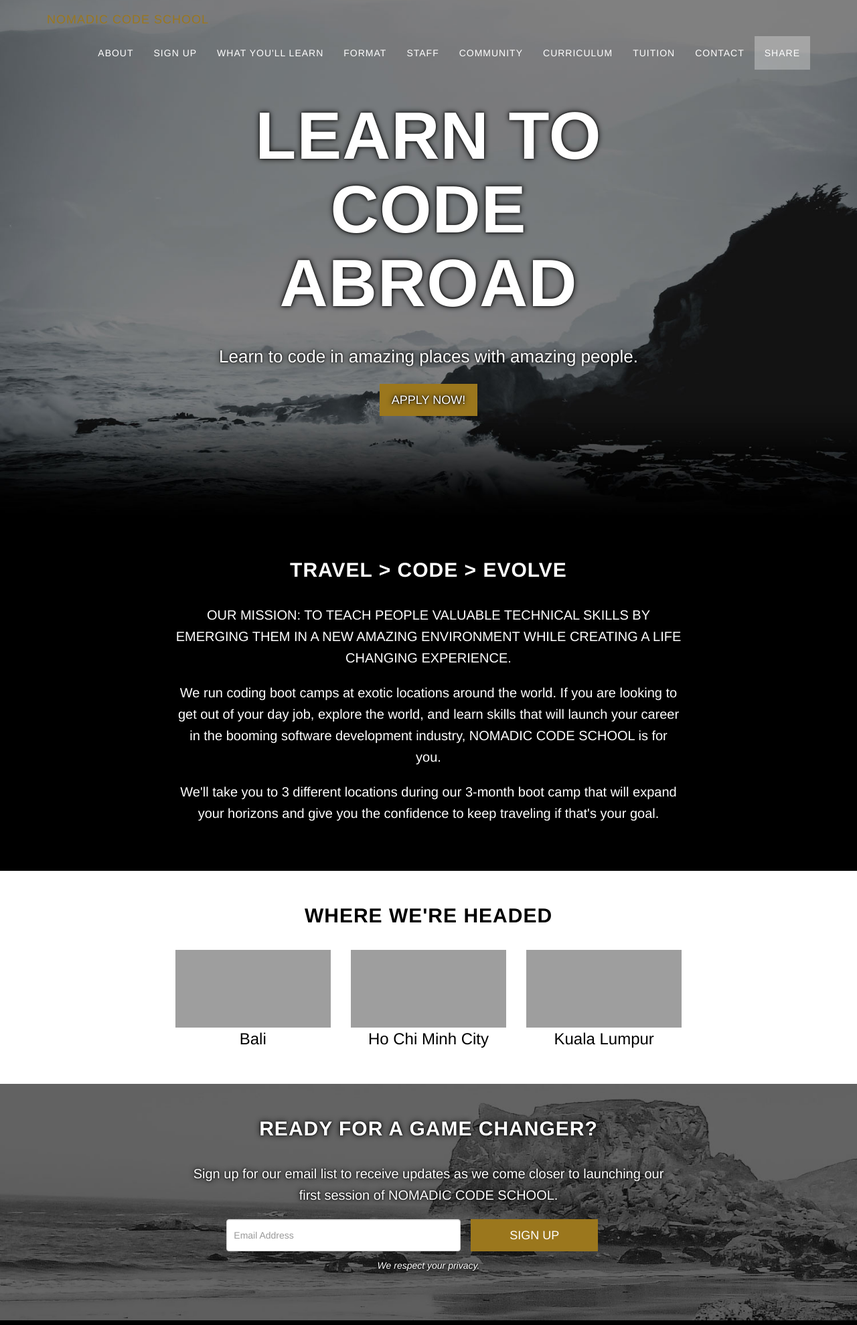
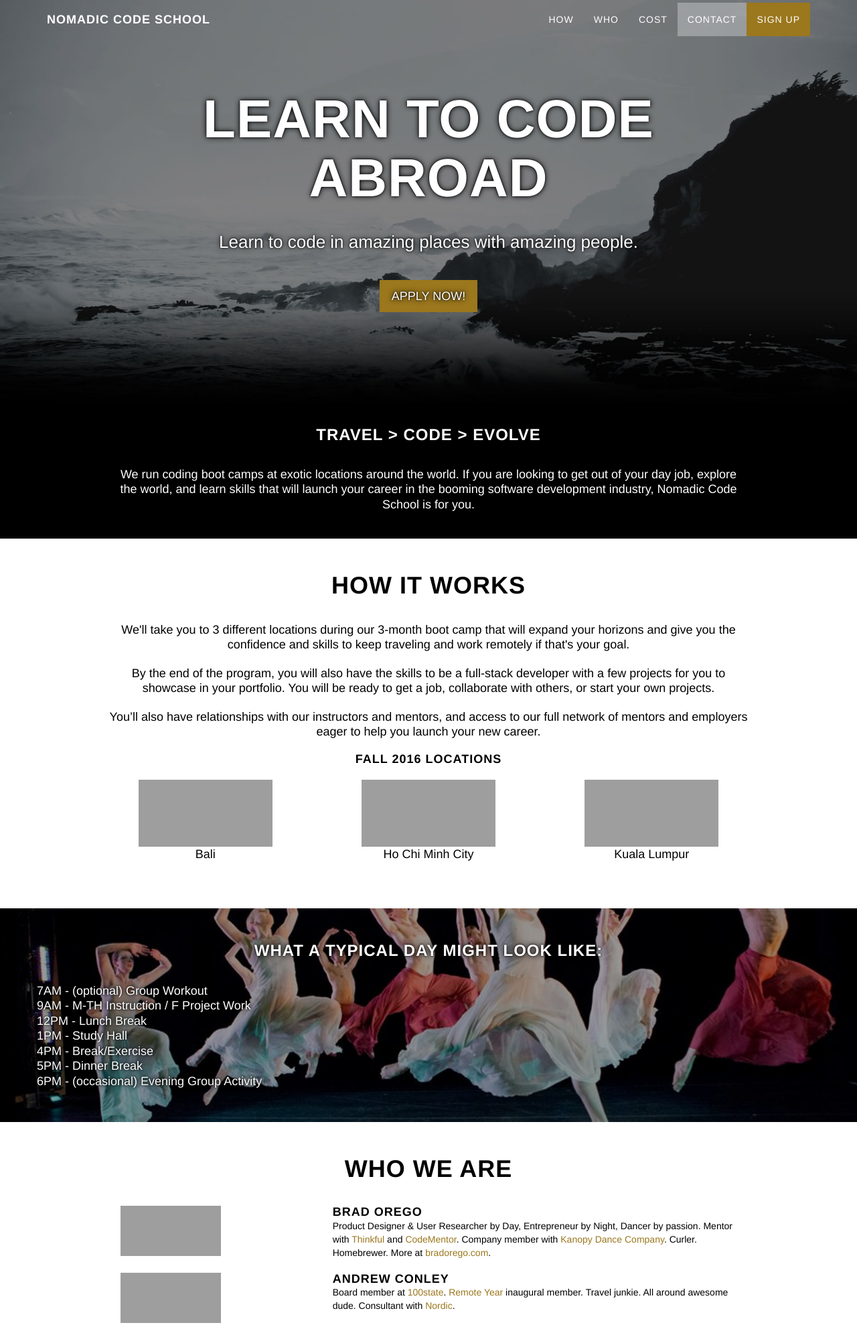
Before and after one commit to bradorego/nomadic-code-school, a website: page index.html in a window 1280 px wide. Shown: the part 16-1994 px from the top of the page at 67% size. Drawn offline with Linux system fonts and the light colour scheme; grey boxes are pictures that could not be loaded.

Commit message:
updating content, some style tweaks

```diff
--- a/index.html
+++ b/index.html
@@ -37,10 +37,10 @@
     <div class="container">
       <div class="navbar-header">
         <button type="button" class="navbar-toggle" data-toggle="collapse" data-target=".navbar-main-collapse">
-                  Menu <i class="fa fa-bars"></i>
+          <i class="fa fa-bars"></i>
         </button>
         <a class="navbar-brand page-scroll" href="#page-top">
-                  <span class="light text-primary">Nomadic Code School</span>
+          <span>Nomadic Code School</span>
         </a>
       </div>
 
@@ -48,39 +48,12 @@
       <div class="collapse navbar-collapse navbar-right navbar-main-collapse">
         <ul class="nav navbar-nav">
           <!-- Hidden li included to remove active class from about link when scrolled up past about section -->
-                  <li class="hidden">
-                      <a href="#page-top"></a>
-                  </li>
-                  <li>
-                      <a class="page-scroll" href="#about">About</a>
-                  </li>
-                  <li>
-                      <a class="page-scroll primary" href="#join">Sign Up</a>
-                  </li>
-                  <li>
-                      <a class="page-scroll primary" href="#learn">What You'll Learn</a>
-                  </li>
-                  <li>
-                      <a class="page-scroll primary" href="#format">Format</a>
-                  </li>
-                  <li>
-                      <a class="page-scroll primary" href="#staff">Staff</a>
-                  </li>
-                  <li>
-                      <a class="page-scroll primary" href="#community">Community</a>
-                  </li>
-                  <li>
-                      <a class="page-scroll primary" href="#curriculum">Curriculum</a>
-                  </li>
-                  <li>
-                      <a class="page-scroll primary" href="#tuition">Tuition</a>
-                  </li>
-                  <li>
-                      <a class="page-scroll primary" href="#contact">Contact</a>
-                  </li>
-                  <li>
-                      <a class="page-scroll primary" href="#share">Share</a>
-                  </li>
+          <li class="hidden"><a href="#page-top"></a></li>
+          <li><a class="page-scroll" href="#how">How</a></li>
+          <li><a class="page-scroll" href="#who">Who</a></li>
+          <li><a class="page-scroll" href="#cost">Cost</a></li>
+          <li><a class="page-scroll" href="#contact">Contact</a></li>
+          <li class="button"><a class="page-scroll" href="" onclick="event.preventDefault();window.alert('Sign Up Form');">Sign Up</a></li>
         </ul>
       </div>
       <!-- /.navbar-collapse -->
@@ -93,10 +66,10 @@
     <div class="intro-body bg-image">
       <div class="container">
         <div class="row">
-          <div class="col-md-8 col-md-offset-2">
+          <div class="col-md-10 col-md-offset-1">
             <h1 class="brand-heading">Learn to Code Abroad</h1>
             <p class="intro-text">Learn to code in amazing places with amazing people.</p>
-            <a href="#about" class="btn btn-default btn-lg page-scroll">
+            <a href="" class="btn btn-default btn-lg page-scroll" onclick="event.preventDefault(); window.alert('Sign Up Form');">
               Apply Now!
             </a>
           </div>
@@ -106,79 +79,47 @@
   </header>
 
   <!-- About Section -->
-  <section id="about" class="container content-section text-center">
   <div class="row">
-      <div class="col-lg-8 col-lg-offset-2">
-        <h2>Travel > Code > Evolve</h2>
-        <p>OUR MISSION: TO TEACH PEOPLE VALUABLE TECHNICAL SKILLS BY EMERGING THEM IN A NEW AMAZING ENVIRONMENT WHILE CREATING A LIFE CHANGING EXPERIENCE.</p>
-        <p>We run coding boot camps at exotic locations around the world. If you are looking to get out of your day job, explore the world, and learn skills that will launch your career in the booming software development industry, NOMADIC CODE SCHOOL is for you.</p>
-        <p>We'll take you to 3 different locations during our 3-month boot camp that will expand your horizons and give you the confidence to keep traveling if that's your goal.</p>
-      </div>
+    <section class="container subsection text-center">
+      <div class="col-lg-10 col-lg-offset-1">
+        <h3>Travel > Code > Evolve</h3>
+        <p>We run coding boot camps at exotic locations around the world. If you are looking to get out of your day job, explore the world, and learn skills that will launch your career in the booming software development industry, Nomadic Code School is for you.</p>
       </div>
     </section>
+  </div>
   <!-- Where To Section -->
-  <div class="bg-light">
-    <section id="where" class="container content-section text-center">
+  <div class="bg-light" id="how">
+    <section class="container content-section text-center">
       <div class="row">
-        <div class="col-lg-8 col-lg-offset-2">
-          <h2>Where We're Headed</h2>
+        <div class="col-md-10 col-md-offset-1">
+          <h1>How It Works</h1>
+          <p>We'll take you to 3 different locations during our 3-month boot camp that will expand your horizons and give you the confidence and skills to keep traveling and work remotely if that's your goal.</p>
+          <p>By the end of the program, you will also have the skills to be a full-stack developer with a few projects for you to showcase in your portfolio. You will be ready to get a job, collaborate with others, or start your own projects.</p>
+          <p>You’ll also have relationships with our instructors and mentors, and access to our full network of mentors and employers eager to help you launch your new career.</p>
+          <h4>Fall 2016 Locations</h4>
           <div class="row cities">
             <div class="col-sm-4">
               <img src="http://placekitten.com/g/200/100" />
-              Bali
+              <p>Bali</p>
             </div>
             <div class="col-sm-4">
               <img src="http://placekitten.com/g/200/100" />
-              Ho Chi Minh City
+              <p>Ho Chi Minh City</p>
             </div>
             <div class="col-sm-4">
               <img src="http://placekitten.com/g/200/100" />
-              Kuala Lumpur
+              <p>Kuala Lumpur</p>
             </div>
           </div>
         </div>
       </div>
     </section>
   </div>
-
-  <!-- Sign Up Section -->
-  <div class="bg-image" style="background-image:url('../img/downloads-bg.jpg');">
-    <section id="join" class="content-section text-center">
+  <div class="content-section bg-image typical">
     <div class="container">
-        <div class="col-lg-8 col-lg-offset-2">
-          <h2>Ready for a Game Changer?</h2>
-          <p>Sign up for our email list to receive updates as we come closer to launching our first session of NOMADIC CODE SCHOOL.</p>
-          <form class="form-inline row">
-            <div class="form-group col-sm-6 col-sm-offset-1">
-              <label class="sr-only" for="exampleInputEmail3">Email Address</label>
-              <input type="email" class="form-control" id="exampleInputEmail3" placeholder="Email Address">
-            </div>
-            <button type="submit" class="btn btn-default btn-lg col-sm-3">Sign Up</button>
-          </form>
-          <p class="disclaimer">We respect your privacy.</p>
-        </div>
-      </div>
-    </section>
-  </div>
-
-  <!-- Learn Section -->
-  <section id="learn" class="content-section text-center">
-    <div class="container">
-      <div class="col-lg-8 col-lg-offset-2">
-        <h2>What You Will Learn</h2>
-        <p>On day one, you will start with the basics by literally creating your first webpage via a text editor. You will learn front end development, building a variety of browser-based applications, and you will dig into the back end and build server side apps using NodeJS, ExpressJS, MongoDB, and host them on Amazon Web Services.</p>
-        <p>By the end of the program, you will have the skills to be a full-stack, MEAN (MongoDB, ExpressJS, AWS, and NodeJS) developer and even a couple completed projects for you to showcase in your portfolio. You will be ready to get a job, collaborate with others, and start your own projects.</p>
-      </div>
-    </div>
-  </section>
-
-  <!-- Format Section -->
-  <div class="bg-image" style="background-image:url('../img/test1.jpg');">
-    <section id="format" class="content-section text-center">
-      <div class="container">
-        <div class="col-lg-8 col-lg-offset-2">
-          <h2>What Does A Day Look Like?</h2>
-          <div class="text-left">
+      <h3>What a typical day might look like:</h3>
+      <div class="row">
+        <div class="text-left no-margin">
           <p>7AM - (optional) Group Workout</p>
           <p>9AM - M-TH Instruction / F Project Work</p>
           <p>12PM - Lunch Break</p>
@@ -189,21 +130,20 @@
         </div>
       </div>
     </div>
-    </section>
   </div>
 
   <!-- Staff Section -->
-  <section id="staff" class="content-section text-center bg-light">
+  <section id="who" class="content-section text-center bg-light who">
     <div class="container">
-      <div class="col-lg-8 col-lg-offset-2">
-        <h2>Staff</h2>
+      <div class="col-md-10 col-md-offset-1">
+        <h1>Who We Are</h1>
         <div class="row">
           <div class="col-sm-4">
             <img src="http://placekitten.com/150/75" />
           </div>
           <div class="col-sm-8">
-            <h3>Brad Orego</h3>
-            Product Designer & User Researcher by Day, Entrepreneur by Night, Dancer by passion. Mentor with Thinkful. Company member with Kanopy Dance Company. Curler. Homebrewer. More at bradorego.com.
+            <h4>Brad Orego</h4>
+            Product Designer & User Researcher by Day, Entrepreneur by Night, Dancer by passion. Mentor with <a href="https://www.thinkful.com" target="_blank">Thinkful</a> and <a href="https://www.codementor.io/" target="_blank">CodeMentor</a>. Company member with <a href="http://kanopydance.org" target="_blank">Kanopy Dance Company</a>. Curler. Homebrewer. More at <a href="https://bradorego.com" target="_blank">bradorego.com</a>.
           </div>
         </div>
         <div class="row">
@@ -211,53 +151,22 @@
             <img src="http://placekitten.com/150/75" />
           </div>
           <div class="col-sm-8">
-            <h3>Andrew Conley</h3>
-            Board member at 100state. Remote Year inaugural member. Travel junkie. All around awesome dude. Consultant with Nordic.
+            <h4>Andrew Conley</h4>
+            Board member at <a href="https://100state.com" target="_blank">100state</a>. <a href="http://remoteyear.com" target="_blank">Remote Year</a> inaugural member. Travel junkie. All around awesome dude. Consultant with <a href="https://www.nordicwi.com/" target="_blakn">Nordic</a>.
           </div>
         </div>
-        <p>Are you a battle hardened hacker looking to travel the world and share your knowledge with other like-minded, eager, excited individuals? We would love to have you! Shoot us an email and let's get the conversation started.</p>
-      </div>
-    </div>
-  </section>
-
-  <!-- Community Section -->
-  <section id="community" class="content-section text-center bg-image" style="background-image:url('../img/test2.jpg');">
-    <div class="container">
-      <div class="col-lg-8 col-lg-offset-2">
-        <h2>The Community</h2>
-        <p>On day one, you will start with the basics by literally creating your first webpage via a text editor. You will learn front end development, building a variety of browser-based applications, and you will dig into the back end and build server side apps using NodeJS, ExpressJS, MongoDB, and host them on Amazon Web Services.</p>
-        <p>By the end of the program, you will have the skills to be a full-stack, MEAN (MongoDB, ExpressJS, AWS, and NodeJS) developer and even a couple completed projects for you to showcase in your portfolio. You will be ready to get a job, collaborate with others, and start your own projects.</p>
-      </div>
-    </div>
-  </section>
-
-  <!-- Curriculum Section -->
-  <section id="curriculum" class="content-section text-center bg-light">
-    <div class="container">
-      <div class="col-lg-8 col-lg-offset-2">
-        <h2>MEAN Stack Boot Camp</h2>
-        <div class="text-left">
-          <p>Week 1: Get you setup/the basics</p>
-          <p>Week 2: Learning about the DOM/HTML Basics</p>
-          <p>Week 3: Intro to JavaScript</p>
-          <p>Week 4: Intro to Frameworks</p>
-          <p>Week 5 -6: Advanced Frameworks/ MVC</p>
-          <p>Week 7: Backend Coding with Node</p>
-          <p>Week 8 Backend Frameworks ExpressJS</p>
-          <p>Week 9: Databases 101 MongoDB</p>
-          <p>Week 10: Intro to Dev Ops</p>
-          <p>Week 11 - 12: Final Projects/Demo Day</p>
-        </div>
+        <p>Are you a battle hardened hacker looking to travel the world and share your knowledge with other like-minded, eager, excited individuals? We would love to hear from you! <a href="mailto:hello@nomadiccodeschool.com" target="_blank">Shoot us an email</a> and let's get the conversation started.</p>
       </div>
     </div>
   </section>
 
   <!-- Tuition Section -->
-  <section id="tuition" class="content-section text-center">
+  <section id="cost" class="content-section text-center">
     <div class="container">
-      <div class="col-lg-8 col-lg-offset-2">
-        <h2>Pricing</h2>
-        <p>Sounds amazing. So how much does it cost?<p>
+      <div class="col-md-10 col-md-offset-1">
+        <h1>Pricing</h1>
+        <div class="text-left">
+          <p>Sounds amazing. So how much does it cost?</p>
           <p>Right now, you pay $15,000 for the entire program. That includes:</p>
           <ul>
             <li>Half-week orientation to shake off jet lag, relax, meet your cohort, and get ready for class.</li>
@@ -272,13 +181,14 @@
           <p>We'll let you compare the total cost and what's included with some of the other (conventional) code schools out there.</p>
         </div>
       </div>
+    </div>
   </section>
 
   <!-- Contact Section -->
-  <div class="bg-image" style="background-image:url('../img/test3.jpg');">
+  <div class="bg-image contact">
     <section id="contact" class="container content-section text-center">
       <div class="row">
-        <div class="col-lg-8 col-lg-offset-2">
+        <div class="col-md-10 col-md-offset-1">
           <h2>Contact Us</h2>
           <div class="controls text-left">
             <div class="row">
@@ -326,7 +236,7 @@
   <!-- Share Section -->
   <section id="share" class="content-section text-center bg-light">
     <div class="container">
-      <div class="col-lg-8 col-lg-offset-2">
+      <div class="col-md-10 col-md-offset-1">
         <h2>Get the Word Out</h2>
         <p>Whether you now someone looking to get out and explore the world while learning a new set of skills or you just like what were doing and want to shout it out please feel free to share NOMADIC CODE SCHOOL with the world.</p>
         <ul class="list-inline banner-social-buttons">
--- a/less/format.less
+++ /dev/null
@@ -1,6 +0,0 @@
-#format,
-#curriculum {
-  p {
-    margin: 0;
-  }
-}
--- a/less/grayscale.less
+++ b/less/grayscale.less
@@ -3,8 +3,12 @@
 @import "navbar.less";
 @import "intro.less";
 @import "where.less";
-@import "format.less";
 @import "join.less";
+@import "who.less";
+
+///////////////////////////////
+// custom
+///////////////////////////////
 
 .text-primary {
   color: @primary;
@@ -16,19 +20,71 @@
   margin-top: 10px;
 }
 
+.no-margin {
+  margin: 0;
+  *, p {
+    margin: 0;
+  }
+}
+
+.nav {
+  li.button {
+    background: @primary;
+    a {
+      &:active,
+      &:hover,
+      &:focus {
+        color: white;
+      }
+    }
+  }
+}
+
+
 .bg-light {
   background: white;
   color: black;
 }
 
 .bg-image {
-  background-size: cover;
-  background-position: center center;
-  background-repeat: no-repeat;
+  position: relative;
+  &:after {
+    content: ' ';
+    display: block;
+    position: absolute;
+    left: 0;
+    top: 0;
+    width: 100%;
+    height: 100%;
+    z-index: -1;
+    opacity: 0.6;
+    background-repeat: no-repeat;
+    background-position: center center;
+    -ms-background-size: cover;
+    -o-background-size: cover;
+    -moz-background-size: cover;
+    -webkit-background-size: cover;
+    background-size: cover;
+  }
+  &.typical {
+    &:after {
+      background-image: url('../img/test1.jpg');
+    }
+  }
+  &.contact {
+    &:after {
+      background-image:url('../img/test3.jpg');
+    }
+  }
   .container {
     text-shadow: 0px 0px 3px black,0px 0px 8px black;
+    opacity: 1;
   }
 }
+
+//////////////////////////////////////
+// from template
+//////////////////////////////////////
 
 body {
   width: 100%;
@@ -56,14 +112,17 @@
   letter-spacing: 1px;
 }
 
+h4 {
+  margin-bottom: 20px;
+}
+
 p {
   margin: 0 0 15px;
-  font-size: 18px;
-  line-height: 1.5;
+  font-size: 14px;
+  line-height: 1.25;
   @media(min-width:768px) {
     margin: 0 0 20px;
-    font-size: 20px;
-    line-height: 1.6;
+    font-size: 18px;
   }
 }
 
@@ -84,7 +143,10 @@
 }
 
 .content-section {
-  padding: 50px 10px;
+  padding: 50px 0px;
+}
+.subsection {
+  padding: 20px 0px;
 }
 
 #download {
@@ -145,14 +207,14 @@
 
 ::-moz-selection {
   text-shadow: none;
-  background: #fcfcfc;
-  background: fade(white, 20%);
+  background: #999999;
+  color: white;
 }
 
 ::selection {
   text-shadow: none;
-  background: #fcfcfc;
-  background: fade(white, 20%);
+  background: #999999;
+  color: white;
 }
 
 img::selection {
--- a/less/intro.less
+++ b/less/intro.less
@@ -1,8 +1,6 @@
 .intro {
-    display: table;
   width: 100%;
   height: auto;
-    padding: 100px 0;
   text-align: center;
   color: white;
   background: url(../img/intro-bg.jpg) no-repeat bottom center scroll;
@@ -12,21 +10,23 @@
   background-size: cover;
   -o-background-size: cover;
   .intro-body {
-        display: table-cell;
-        vertical-align: middle;
+    padding: 100px 0px;
     .brand-heading {
-            font-size: 40px;
+      font-size: 60px;
     }
     .intro-text {
-            font-size: 18px;
+      font-size: 22px;
+    }
+    .btn {
+      margin-top: 20px;
     }
   }
   @media(min-width:768px) {
-        height: 100%;
     padding: 0;
     .intro-body {
+      padding: 150px 0px;
      .brand-heading {
-                font-size: 100px;
+        font-size: 80px;
       }
       .intro-text {
         font-size: 26px;
--- /dev/null
+++ b/less/who.less
@@ -0,0 +1,9 @@
+.who {
+  h4 {
+    margin-bottom: 0;
+  }
+  .row {
+    margin-bottom: 20px;
+    text-align: left;
+  }
+}
```
Also changed, not shown: gulpfile.js (+6 -5 lines), css/grayscale.css. Lines whose indentation alone changed are shown as unchanged.
